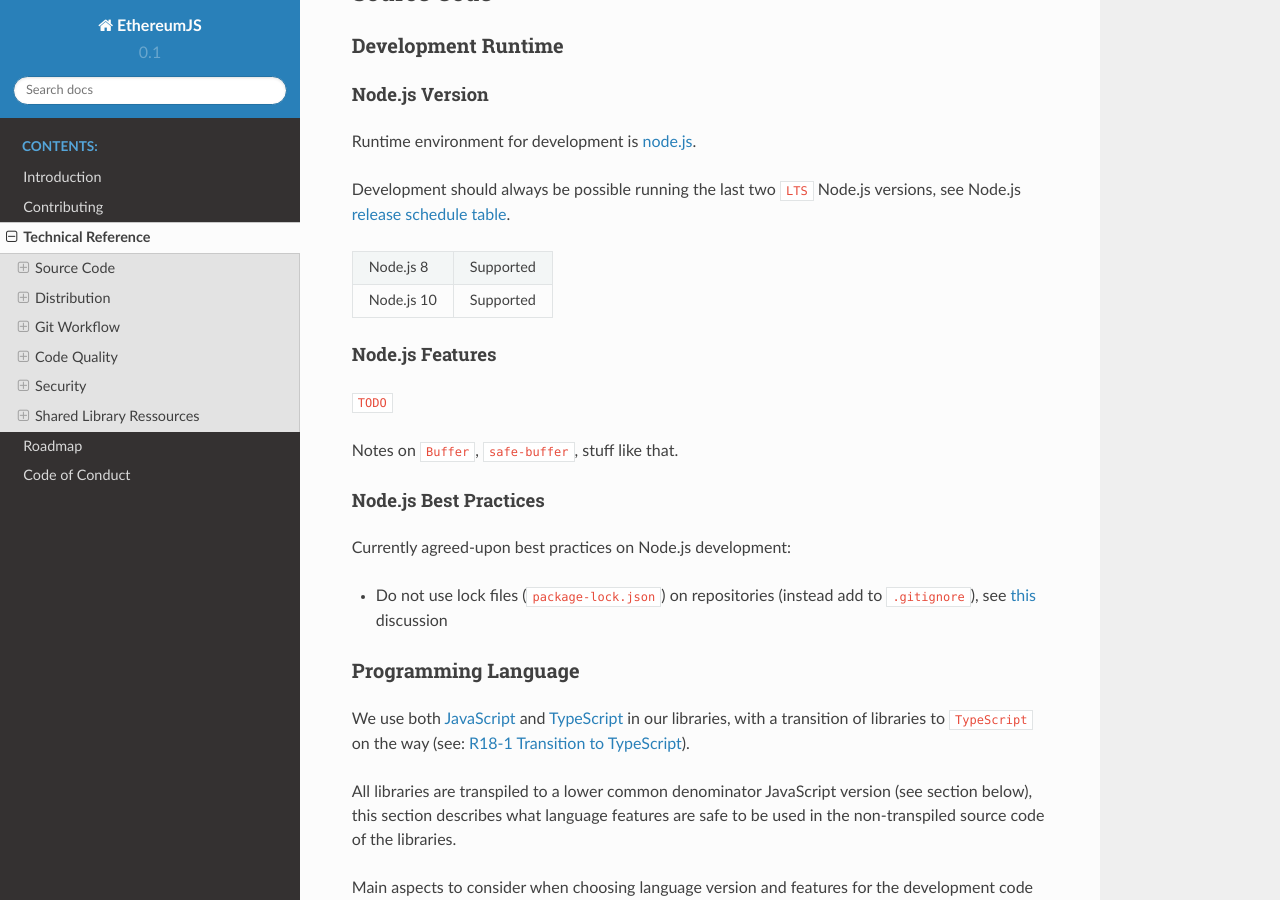
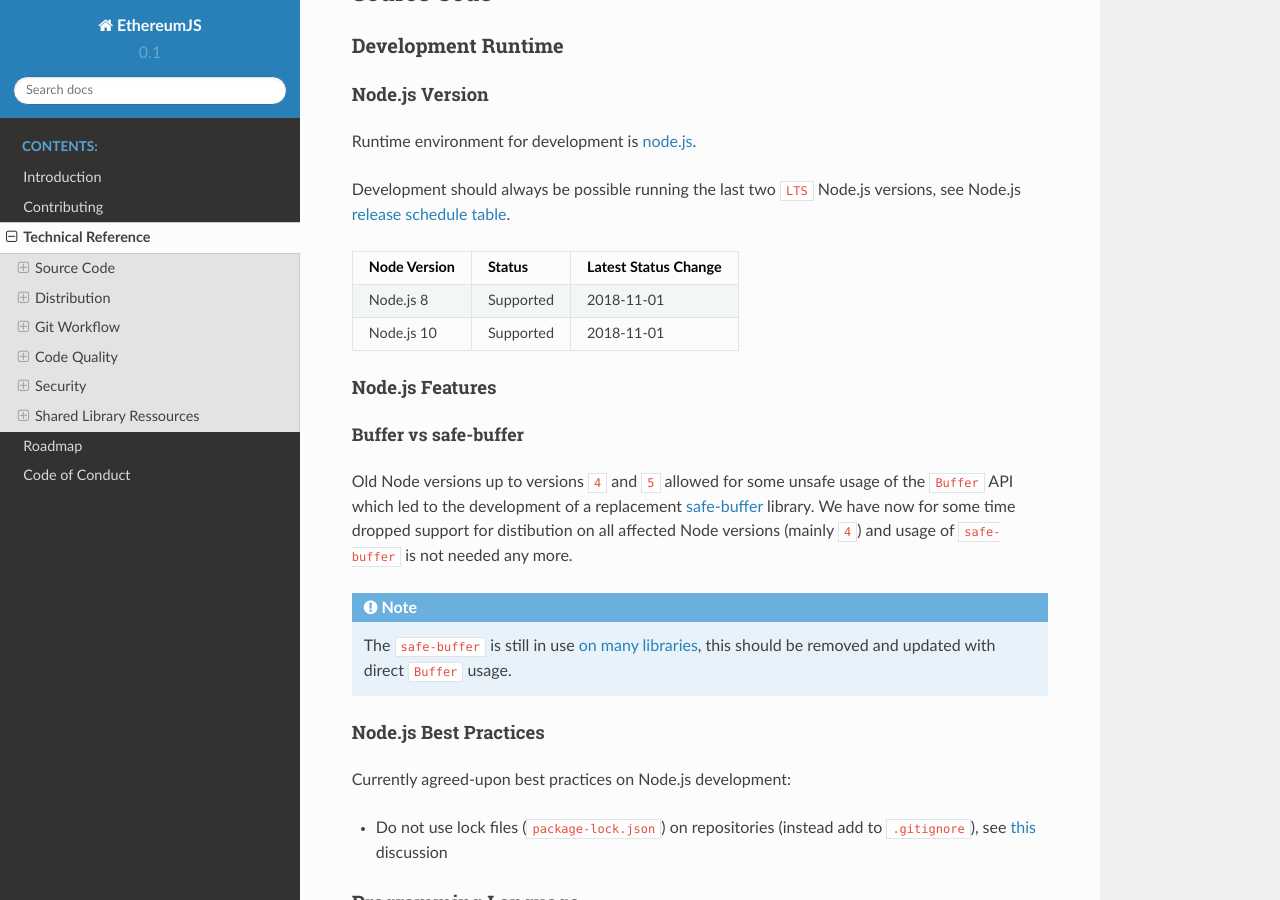
Before and after one commit to ethereumjs/organization, a Sphinx documentation site: the page built from docs/technical.rst, in a window 1280 px wide and 900 px high, scrolled down 257 px. Built offline with Sphinx 7.4.7 and the Read the Docs theme 2.0.0, drawn with Linux system fonts in a browser that asks for light colours; some of the changed text lies outside the part shown.

Commit message:
Added note on safe-buffer usage to the docs, added Node.js version table for distribution

```diff
--- a/docs/technical.rst
+++ b/docs/technical.rst
@@ -21,17 +21,28 @@
 Development should always be possible running the last two ``LTS`` Node.js versions,
 see Node.js `release schedule table <https://github.com/nodejs/Release#release-schedule>`_.
 
-====================== =================================================
-Node.js 8              Supported
-Node.js 10             Supported
-====================== =================================================
+====================== ================= ===============================
+Node Version           Status            Latest Status Change
+====================== ================= ===============================
+Node.js 8              Supported         2018-11-01
+Node.js 10             Supported         2018-11-01
+====================== ================= ===============================
 
 Node.js Features
 ^^^^^^^^^^^^^^^^
 
-``TODO``
+Buffer vs safe-buffer
+"""""""""""""""""""""
+Old Node versions up to versions ``4`` and ``5`` allowed for some unsafe usage
+of the ``Buffer`` API which led to the development of a replacement
+`safe-buffer <https://github.com/feross/safe-buffer>`_ library. We have now for
+some time dropped support for distibution on all affected Node versions (mainly
+``4``) and usage of ``safe-buffer`` is not needed any more.
 
-Notes on ``Buffer``, ``safe-buffer``, stuff like that.
+.. note::
+   The ``safe-buffer`` is still in
+   use `on many libraries <https://github.com/search?q=org%3Aethereumjs+safe-buffer&type=Code>`_,
+   this should be removed and updated with direct ``Buffer`` usage.
 
 Node.js Best Practices
 ^^^^^^^^^^^^^^^^^^^^^^
@@ -161,6 +172,21 @@
 
 .. note::
    ``TODO``: This section has to be expanded.
+
+Node.js Version
+---------------
+
+The following table gives an overview on supported Node versions for distribution:
+
+====================== ================= ===============================
+Node Version           Status            Latest Status Change
+====================== ================= ===============================
+Node.js 4              Dropped           2018-10-01
+Node.js 6              Supported         2018-10-01
+Node.js 8              Supported         2018-11-01
+Node.js 10             In the works      2018-12-01
+====================== ================= ===============================
+
 
 Browser Compatibility
 ---------------------
```
